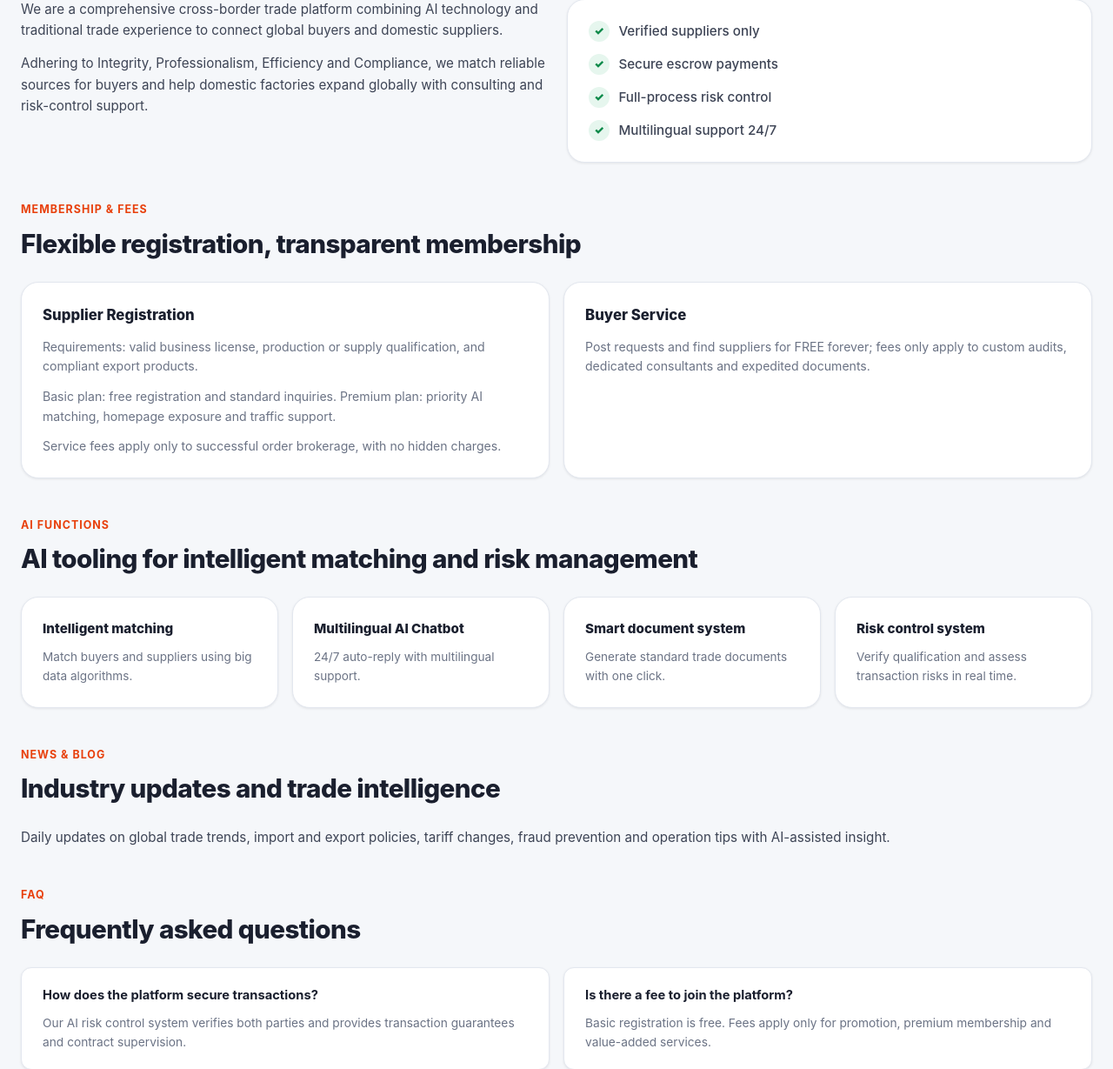
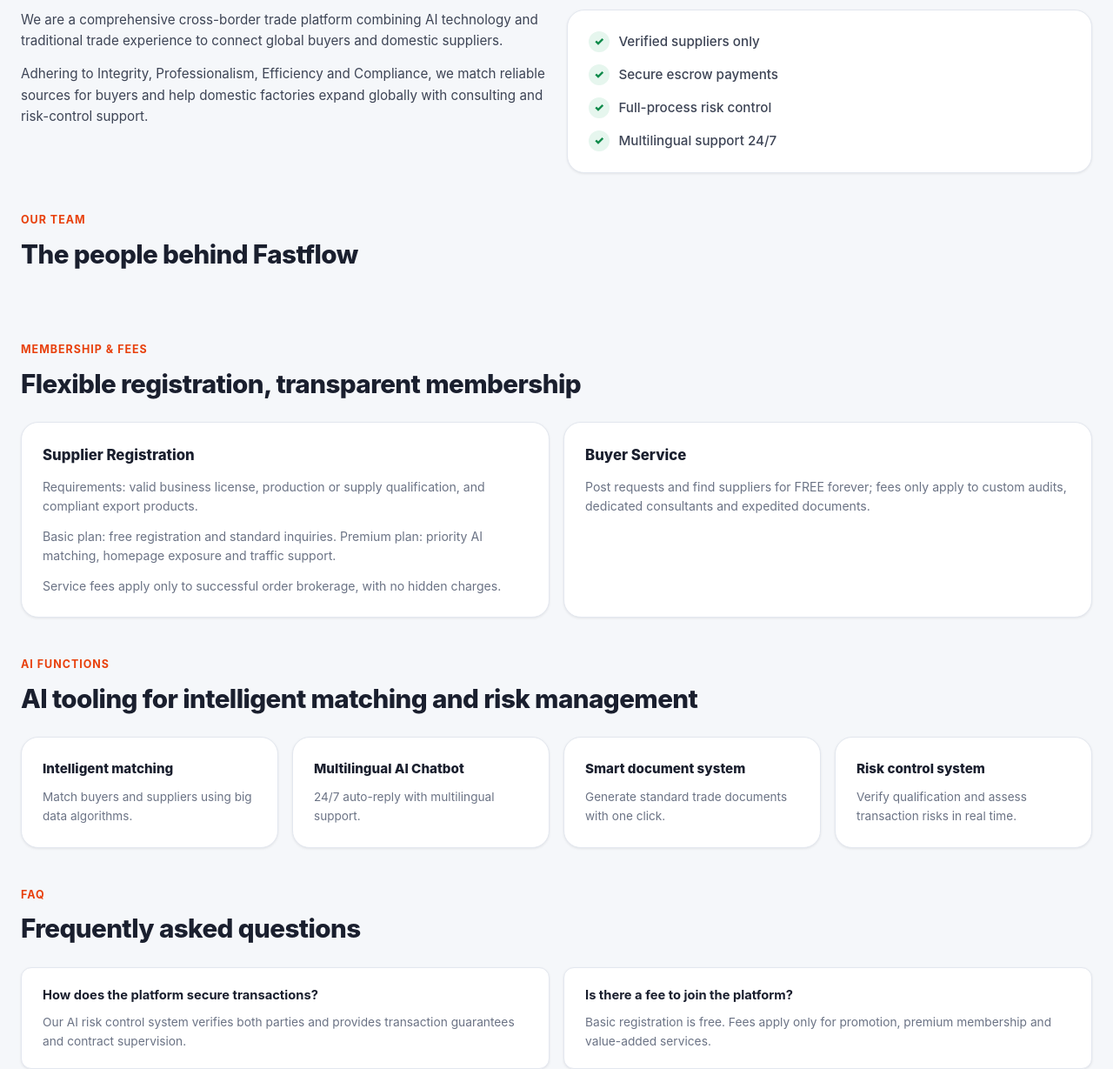
Before and after one commit to yaalasan/online-trade-platform, a Flask app: page / in a window 1280 px wide. Shown: the part 4373-5602 px from the top of the page at 87% size. Run offline with Flask 3, Linux system fonts and the light colour scheme; data comes from the database, SQL or seed files in the repository; data that the repository does not hold is empty.

Commit message:
fix: hide zero stats, remove news section, SVG icons, team placeholder, meta description

```diff
--- a/index.html
+++ b/index.html
@@ -3,6 +3,7 @@
 <head>
   <meta charset="UTF-8" />
   <meta name="viewport" content="width=device-width, initial-scale=1.0" />
+  <meta name="description" content="Fastflow connects global buyers with verified Chinese manufacturers. AI-powered matching, multilingual support, and full-process trade consulting." />
   <title>Fastflow — AI-Powered Global Sourcing Platform</title>
   <link rel="stylesheet" href="/static/styles.css" />
 </head>
@@ -110,8 +111,8 @@
     </div>
   </section>
 
-  <!-- Live stats strip -->
-  <section class="stats-strip" aria-label="Platform metrics">
+  <!-- Live stats strip — hidden until real data is available -->
+  <section class="stats-strip hidden" id="stats-strip" aria-label="Platform metrics">
     <div class="stat-card">
       <strong><span id="metric-products">0</span>+</strong>
       <span data-i18n="statsProducts">Products available for sourcing</span>
@@ -140,22 +141,22 @@
     </div>
     <div class="feature-cards">
       <article>
-        <div class="feature-icon">🎯</div>
+        <div class="feature-icon"><svg xmlns="http://www.w3.org/2000/svg" width="32" height="32" viewBox="0 0 24 24" fill="none" stroke="currentColor" stroke-width="1.5" stroke-linecap="round" stroke-linejoin="round"><circle cx="12" cy="12" r="10"/><circle cx="12" cy="12" r="6"/><circle cx="12" cy="12" r="2"/></svg></div>
         <strong data-i18n="featureMatchTitle">AI Intelligent Matching</strong>
         <p data-i18n="featureMatchCopy">Powered by AI algorithm, automatically match ideal partners based on product category, production capacity, quotation, certification and lead time.</p>
       </article>
       <article>
-        <div class="feature-icon">🌐</div>
+        <div class="feature-icon"><svg xmlns="http://www.w3.org/2000/svg" width="32" height="32" viewBox="0 0 24 24" fill="none" stroke="currentColor" stroke-width="1.5" stroke-linecap="round" stroke-linejoin="round"><circle cx="12" cy="12" r="10"/><line x1="2" y1="12" x2="22" y2="12"/><path d="M12 2a15.3 15.3 0 0 1 4 10 15.3 15.3 0 0 1-4 10 15.3 15.3 0 0 1-4-10 15.3 15.3 0 0 1 4-10z"/></svg></div>
         <strong data-i18n="featureCommTitle">24/7 Multilingual Communication</strong>
         <p data-i18n="featureCommCopy">Supports English, Spanish, French, Arabic and other mainstream languages with real-time AI translation and intelligent response.</p>
       </article>
       <article>
-        <div class="feature-icon">🛡️</div>
+        <div class="feature-icon"><svg xmlns="http://www.w3.org/2000/svg" width="32" height="32" viewBox="0 0 24 24" fill="none" stroke="currentColor" stroke-width="1.5" stroke-linecap="round" stroke-linejoin="round"><path d="M12 22s8-4 8-10V5l-8-3-8 3v7c0 6 8 10 8 10z"/></svg></div>
         <strong data-i18n="featureRiskTitle">Full-Trade Compliance & Risk Control</strong>
         <p data-i18n="featureRiskCopy">AI qualification checks, transaction risk ratings and order monitoring across customs, logistics and contracts.</p>
       </article>
       <article>
-        <div class="feature-icon">📋</div>
+        <div class="feature-icon"><svg xmlns="http://www.w3.org/2000/svg" width="32" height="32" viewBox="0 0 24 24" fill="none" stroke="currentColor" stroke-width="1.5" stroke-linecap="round" stroke-linejoin="round"><path d="M14 2H6a2 2 0 0 0-2 2v16a2 2 0 0 0 2 2h12a2 2 0 0 0 2-2V8z"/><polyline points="14 2 14 8 20 8"/><line x1="16" y1="13" x2="8" y2="13"/><line x1="16" y1="17" x2="8" y2="17"/><polyline points="10 9 9 9 8 9"/></svg></div>
         <strong data-i18n="featureConsultTitle">End-to-End Trade Consulting</strong>
         <p data-i18n="featureConsultCopy">Policy analysis, market research, tariff consulting, factory audit, quality inspection and document production.</p>
       </article>
@@ -250,27 +251,27 @@
     </div>
     <div class="service-cards">
       <article>
-        <div class="service-icon">🤝</div>
+        <div class="service-icon"><svg xmlns="http://www.w3.org/2000/svg" width="28" height="28" viewBox="0 0 24 24" fill="none" stroke="currentColor" stroke-width="1.5" stroke-linecap="round" stroke-linejoin="round"><path d="M17 21v-2a4 4 0 0 0-4-4H5a4 4 0 0 0-4 4v2"/><circle cx="9" cy="7" r="4"/><path d="M23 21v-2a4 4 0 0 0-3-3.87"/><path d="M16 3.13a4 4 0 0 1 0 7.75"/></svg></div>
         <strong data-i18n="serviceMatch">Trade Mediation</strong>
         <p data-i18n="serviceMatchSub">Supply-demand matching, order brokerage and negotiation support.</p>
       </article>
       <article>
-        <div class="service-icon">⚖️</div>
+        <div class="service-icon"><svg xmlns="http://www.w3.org/2000/svg" width="28" height="28" viewBox="0 0 24 24" fill="none" stroke="currentColor" stroke-width="1.5" stroke-linecap="round" stroke-linejoin="round"><polyline points="16 3 12 3 8 3"/><line x1="12" y1="3" x2="12" y2="15"/><path d="M6 9L2 15h8L6 9z"/><path d="M18 9l-4 6h8l-4-6z"/><line x1="4" y1="21" x2="20" y2="21"/></svg></div>
         <strong data-i18n="serviceCompliance">Compliance Consulting</strong>
         <p data-i18n="serviceComplianceSub">Import/export policy, tariff, rebate and certification support.</p>
       </article>
       <article>
-        <div class="service-icon">📄</div>
+        <div class="service-icon"><svg xmlns="http://www.w3.org/2000/svg" width="28" height="28" viewBox="0 0 24 24" fill="none" stroke="currentColor" stroke-width="1.5" stroke-linecap="round" stroke-linejoin="round"><path d="M14 2H6a2 2 0 0 0-2 2v16a2 2 0 0 0 2 2h12a2 2 0 0 0 2-2V8z"/><polyline points="14 2 14 8 20 8"/><line x1="16" y1="13" x2="8" y2="13"/><line x1="16" y1="17" x2="8" y2="17"/></svg></div>
         <strong data-i18n="serviceDocument">Document Service</strong>
         <p data-i18n="serviceDocumentSub">AI auto-generate contracts, PI, packing lists and customs documents.</p>
       </article>
       <article>
-        <div class="service-icon">🔍</div>
+        <div class="service-icon"><svg xmlns="http://www.w3.org/2000/svg" width="28" height="28" viewBox="0 0 24 24" fill="none" stroke="currentColor" stroke-width="1.5" stroke-linecap="round" stroke-linejoin="round"><circle cx="11" cy="11" r="8"/><line x1="21" y1="21" x2="16.65" y2="16.65"/></svg></div>
         <strong data-i18n="serviceInspection">Factory Audit & QC</strong>
         <p data-i18n="serviceInspectionSub">On-site audit, pre-shipment inspection and third-party quality control.</p>
       </article>
       <article>
-        <div class="service-icon">🚢</div>
+        <div class="service-icon"><svg xmlns="http://www.w3.org/2000/svg" width="28" height="28" viewBox="0 0 24 24" fill="none" stroke="currentColor" stroke-width="1.5" stroke-linecap="round" stroke-linejoin="round"><path d="M2 20a2.4 2.4 0 0 0 2 1 2.4 2.4 0 0 0 2-1 2.4 2.4 0 0 1 2-1 2.4 2.4 0 0 1 2 1 2.4 2.4 0 0 0 2 1 2.4 2.4 0 0 0 2-1 2.4 2.4 0 0 1 2-1 2.4 2.4 0 0 1 2 1"/><path d="M4 18V8l8-4 8 4v10"/><line x1="12" y1="4" x2="12" y2="18"/><line x1="4" y1="12" x2="20" y2="12"/></svg></div>
         <strong data-i18n="serviceLogistics">Logistics Solution</strong>
         <p data-i18n="serviceLogisticsSub">Integrated sea freight, air freight and dedicated line services.</p>
       </article>
@@ -319,6 +320,19 @@
         <div class="trust-item"><span class="trust-icon">✓</span><span data-i18n="trustItem3">Full-process risk control</span></div>
         <div class="trust-item"><span class="trust-icon">✓</span><span data-i18n="trustItem4">Multilingual support 24/7</span></div>
       </div>
+    </div>
+  </section>
+
+  <!-- Team -->
+  <section class="section team-section" id="team">
+    <div class="section-heading">
+      <div>
+        <span class="eyebrow" data-i18n="teamEyebrow">Our Team</span>
+        <h2 data-i18n="teamTitle">The people behind Fastflow</h2>
+      </div>
+    </div>
+    <div class="team-grid" id="team-grid">
+      <!-- Team members will be added here -->
     </div>
   </section>
 
@@ -372,18 +386,6 @@
     </div>
   </section>
 
-  <!-- News -->
-  <section class="section" id="news">
-    <div class="section-heading">
-      <div>
-        <span class="eyebrow" data-i18n="newsEyebrow">News & Blog</span>
-        <h2 data-i18n="newsTitle">Industry updates and trade intelligence</h2>
-      </div>
-    </div>
-    <div class="news-copy">
-      <p data-i18n="newsCopy1">Daily updates on global trade trends, import and export policies, tariff changes, fraud prevention and operation tips with AI-assisted insight.</p>
-    </div>
-  </section>
 
   <!-- FAQ -->
   <section class="section faq-section" id="faq">
--- a/static/app.js
+++ b/static/app.js
@@ -127,9 +127,8 @@ const translations = {
     aiFunctionDocsSub: 'Generate standard trade documents with one click.',
     aiFunctionRisk: 'Risk control system',
     aiFunctionRiskSub: 'Verify qualification and assess transaction risks in real time.',
-    newsEyebrow: 'News & Blog',
-    newsTitle: 'Industry updates and trade intelligence',
-    newsCopy1: 'Daily updates on global trade trends, import and export policies, tariff changes, fraud prevention and operation tips with AI-assisted insight.',
+    teamEyebrow: 'Our Team',
+    teamTitle: 'The people behind Fastflow',
     faqEyebrow: 'FAQ',
     faqTitle: 'Frequently asked questions',
     faqSafetyQ: 'How does the platform secure transactions?',
@@ -419,9 +418,8 @@ const translations = {
     aiFunctionDocsSub: '一键生成标准外贸单据。',
     aiFunctionRisk: '风控系统',
     aiFunctionRiskSub: 'AI核验资质，实时评估风险。',
-    newsEyebrow: '资讯中心',
-    newsTitle: '行业动态与贸易情报',
-    newsCopy1: '每日更新全球外贸行情、进出口政策、关税变动、防骗指南与运营技巧。',
+    teamEyebrow: '我们的团队',
+    teamTitle: 'Fastflow背后的人',
     faqEyebrow: '常见问答',
     faqTitle: '常见问题',
     faqSafetyQ: '平台如何保障交易安全？',
@@ -711,9 +709,8 @@ const translations = {
     aiFunctionDocsSub: 'Генерация стандартных торговых документов одним кликом.',
     aiFunctionRisk: 'Система контроля рисков',
     aiFunctionRiskSub: 'ИИ проверяет квалификацию и оценивает риски в реальном времени.',
-    newsEyebrow: 'Новости',
-    newsTitle: 'Отраслевые обновления и торговая аналитика',
-    newsCopy1: 'Ежедневные обновления о торговых трендах, политике, тарифах, предупреждениях о мошенничестве и советах по работе.',
+    teamEyebrow: 'Наша команда',
+    teamTitle: 'Люди за Fastflow',
     faqEyebrow: 'Вопросы',
     faqTitle: 'Часто задаваемые вопросы',
     faqSafetyQ: 'Как платформа обеспечивает безопасность сделок?',
@@ -1076,6 +1073,8 @@ async function loadOverview() {
     document.getElementById('metric-rfqs').textContent = data.stats.open_rfqs;
     document.getElementById('metric-orders-count').textContent = data.stats.orders;
     document.getElementById('metric-orders').textContent = `${data.stats.orders} ${t('metricOrdersLabel')}`;
+    const hasData = data.stats.products > 0 || data.stats.verified_suppliers > 0;
+    if (hasData) document.getElementById('stats-strip')?.classList.remove('hidden');
     document.getElementById('audit-list').innerHTML = data.audit.length ? data.audit.map(item => `
       <article>
         <div>
--- a/static/styles.css
+++ b/static/styles.css
@@ -1254,6 +1254,38 @@ footer {
 }
 .testimonial-card footer span { font-size: .78rem; color: var(--ink-3); }
 
+/* ===================== TEAM ===================== */
+.team-grid {
+  display: grid;
+  grid-template-columns: repeat(auto-fill, minmax(200px, 1fr));
+  gap: 2rem;
+  margin-top: 2rem;
+}
+.team-card {
+  display: flex;
+  flex-direction: column;
+  align-items: center;
+  text-align: center;
+  gap: .75rem;
+}
+.team-avatar {
+  width: 100px;
+  height: 100px;
+  border-radius: 50%;
+  background: var(--surface-2);
+  overflow: hidden;
+  display: flex;
+  align-items: center;
+  justify-content: center;
+  font-size: 2rem;
+  font-weight: 700;
+  color: var(--ink-3);
+}
+.team-avatar img { width: 100%; height: 100%; object-fit: cover; }
+.team-card strong { font-size: .95rem; color: var(--ink); }
+.team-card span { font-size: .82rem; color: var(--ink-3); }
+.team-card p { font-size: .82rem; color: var(--ink-2); line-height: 1.5; }
+
 /* ===================== RESPONSIVE ===================== */
 @media (max-width: 1180px) {
   .feature-cards { grid-template-columns: repeat(2, 1fr); }
```
